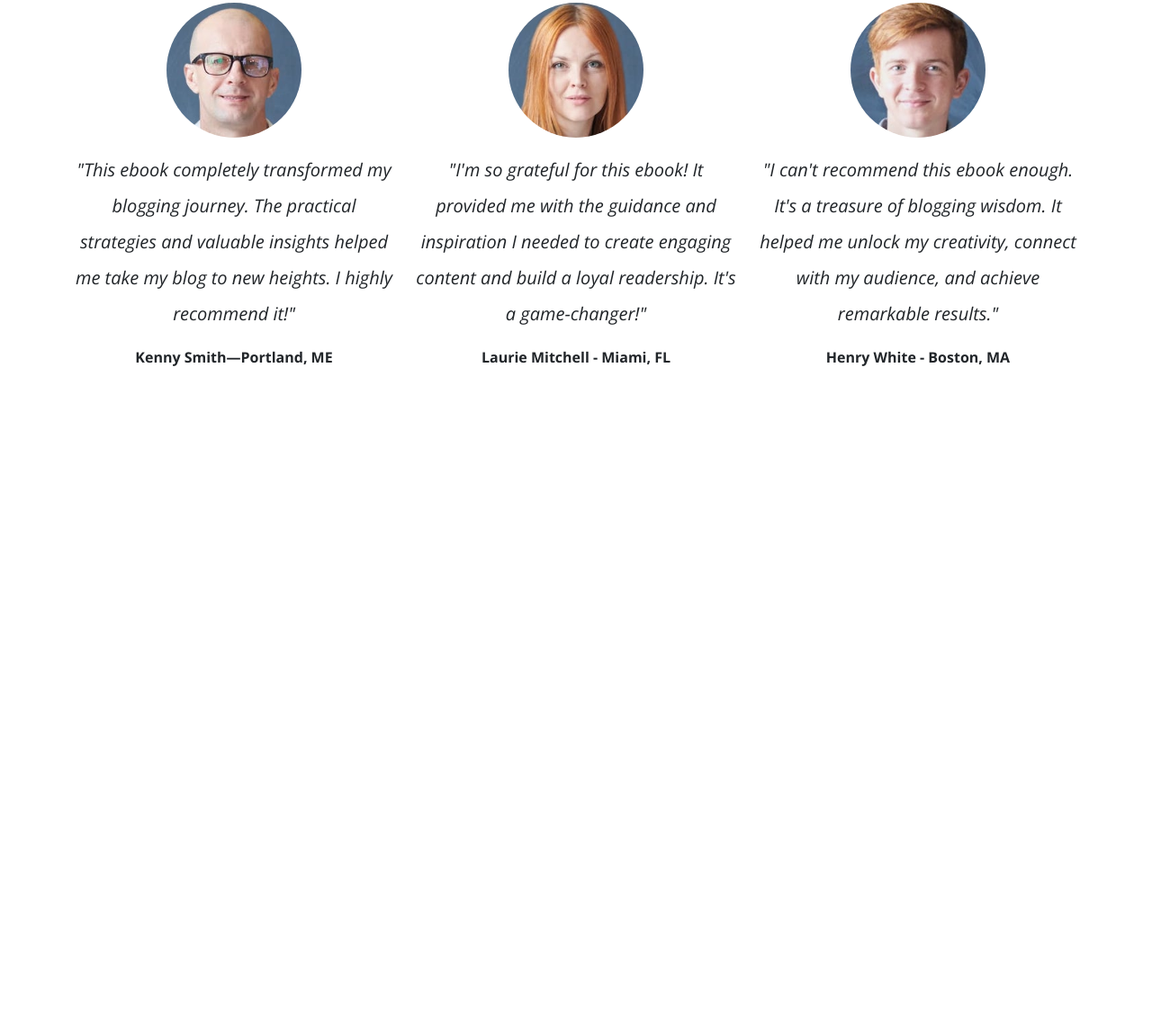
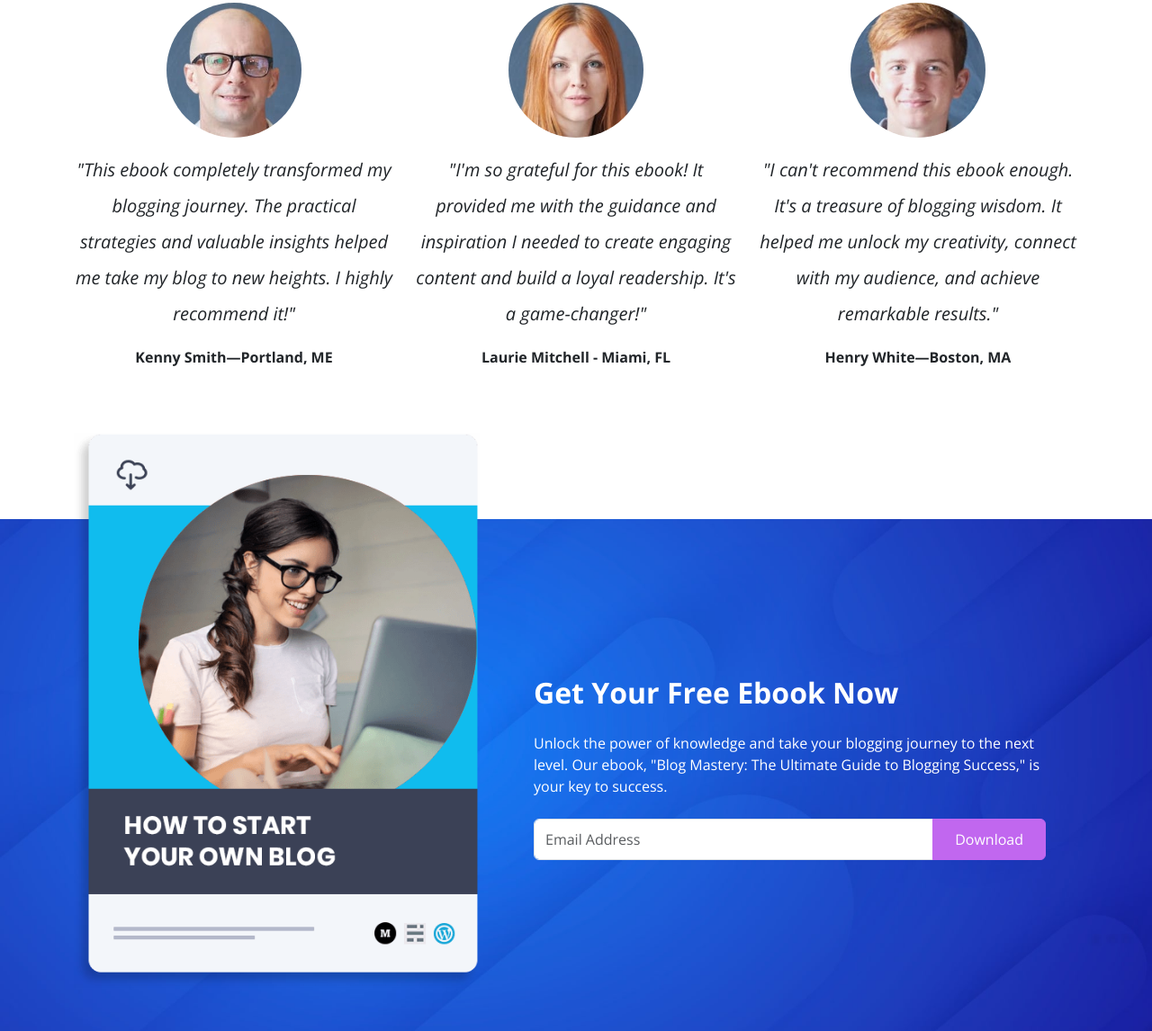
Before and after one commit to Arjun8124/e-book-website, a website: page index.html in a window 1280 px wide. Shown: the part 3267-4413 px from the top of the page at 90% size. Before the commit the page ends 3764 px from the top, so only its background shows below. Drawn offline with nearby package versions, Linux system fonts and the light colour scheme; files that its build step writes are made by us from their sources.

Commit message:
download section

```diff
--- a/index.html
+++ b/index.html
@@ -340,12 +340,40 @@
                 <img src="images/testimonial-2.jpg" alt="" class="img-fluid rounded-circle" />
               </div>
               <p class="fst-italic fs-5 text-center lh-lg">"I can't recommend this ebook enough. It's a treasure of blogging wisdom. It helped me unlock my creativity, connect with my audience, and achieve remarkable results."</p>
-              <p class="fw-bold">Henry White - Boston, MA</p>
+              <p class="fw-bold">Henry White—Boston, MA</p>
             </div>
           </div>
         </div>
       </div>
     </section>
+
+<!--    download section-->
+    <section id="download">
+      <div class="container mt-7">
+        <div class="row">
+          <div class="col-lg-5">
+            <div class="mt-n6 mb-5" id="download-image">
+              <img src="images/header-ebook.png" alt="" class="img-fluid"/>
+            </div>
+          </div>
+          <div class="col-lg-7 px-5">
+            <div class="d-flex flex-column justify-content-center h-100">
+              <h2 class="fw-bold text-white mb-4">Get Your Free Ebook Now</h2>
+              <p class="text-white mb-4">
+                Unlock the power of knowledge and take your blogging journey to the next level. Our ebook, "Blog Mastery: The Ultimate Guide to Blogging Success," is your key to success.
+              </p>
+              <form>
+                <div class="input-group mb-3">
+                  <input type="email" class="form-control" placeholder="Email Address"/>
+                  <button class="btn btn-primary text-white rounded-end-2 px-4">Download</button>
+                </div>
+              </form>
+            </div>
+          </div>
+        </div>
+      </div>
+    </section>
+
     <script src="js/bootstrap.bundle.min.js"></script>
     <script src="js/script.js"></script>
   </body>
--- a/scss/bootstrap.scss
+++ b/scss/bootstrap.scss
@@ -48,5 +48,6 @@ $spacers: (
         10: $spacer * 20,
 ) !default;
 
+$enable-negative-margins: true;
 
 @import "../node_modules/bootstrap/scss/bootstrap.scss";
--- a/scss/styles.scss
+++ b/scss/styles.scss
@@ -2,6 +2,10 @@
   color: var(--bg-dark);
 }
 .header{
+  background: url("../images/header-background.jpg");
+  background-size: cover;
+}
+#download{
   background: url("../images/header-background.jpg");
   background-size: cover;
 }
@@ -38,7 +42,7 @@
     margin-right: 3rem;
     text-wrap: pretty;
   }
-  #modal-image, #modal-image-2{
+  #modal-image, #modal-image-2,#download-image{
     display: flex;
     justify-content: center;
   }
```
